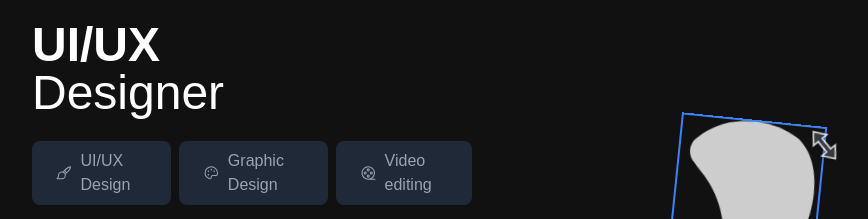
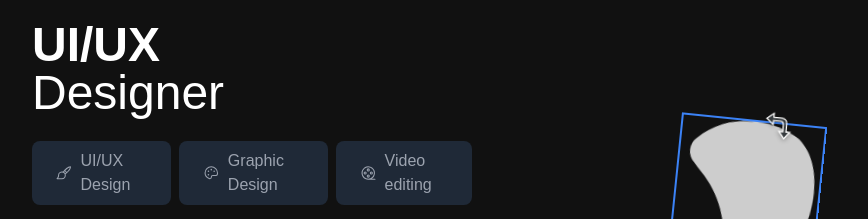
Before and after one commit to PrattDarsh/portfolio, a plain HTML site: page index.html in a window 1280 px wide. Shown: the part 2409-2628 px from the top of the page, without its empty margins (144-1012 px from the left). Drawn offline with nearby package versions, Linux system fonts and the light colour scheme; a web font is replaced by a local one.

Commit message:
add rotate arrow

```diff
--- a/index.html
+++ b/index.html
@@ -314,7 +314,7 @@
                     <div class="relative flex items-center justify-center" id="betsol">
                         <img src="images/Zmanda/betsol_logo.svg" id="logo" class="betsol h-72 border-blue-500 border-2"
                             alt="">
-                        <div class="absolute right-32 top-0"><img src="images/Grabbing_cursor.svg"
+                        <div class="absolute right-44 -top-4"><img src="images/Grabbing_cursor.svg"
                                 class="betsol_cursor betsol h-10" id="betsol_grab" alt="">
                         </div>
                     </div>
@@ -784,7 +784,7 @@
         }
 
         function betsolChangeToResize() {
-            document.getElementById("betsol_grab").src = "images/resize.svg";
+            document.getElementById("betsol_grab").src = "images/rotate.svg";
 
         }
 
```
